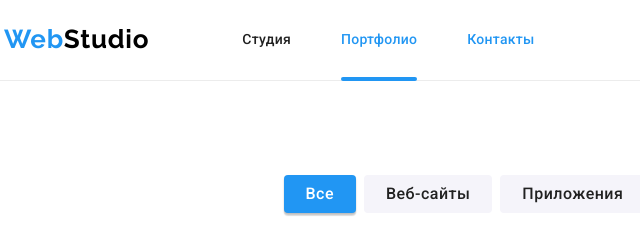
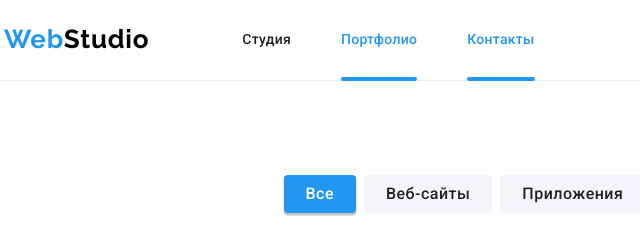
Before and after one commit to Evolyten/goit-markup-hw-06, a plain HTML site: page portfolio.html in a window 1280 px wide. Both pictures are taken after a click on the link "Контакты". Shown: the top 240 px of the page, 51-691 px from the left. Drawn offline with Linux system fonts and the light colour scheme.

Commit message:
Update styles.css

```diff
--- a/css/styles.css
+++ b/css/styles.css
@@ -118,7 +118,8 @@ h1,h2,h3,p{
 .nav__link:focus{
     color: var(--link--color);
 }
-.nav__list__item:hover .nav__link::after
+.nav__link:hover::after,
+.nav__link:focus::after
  {
     transform: scaleX(1);
     transition: transform 500ms var(--cubic--bezier);
```
